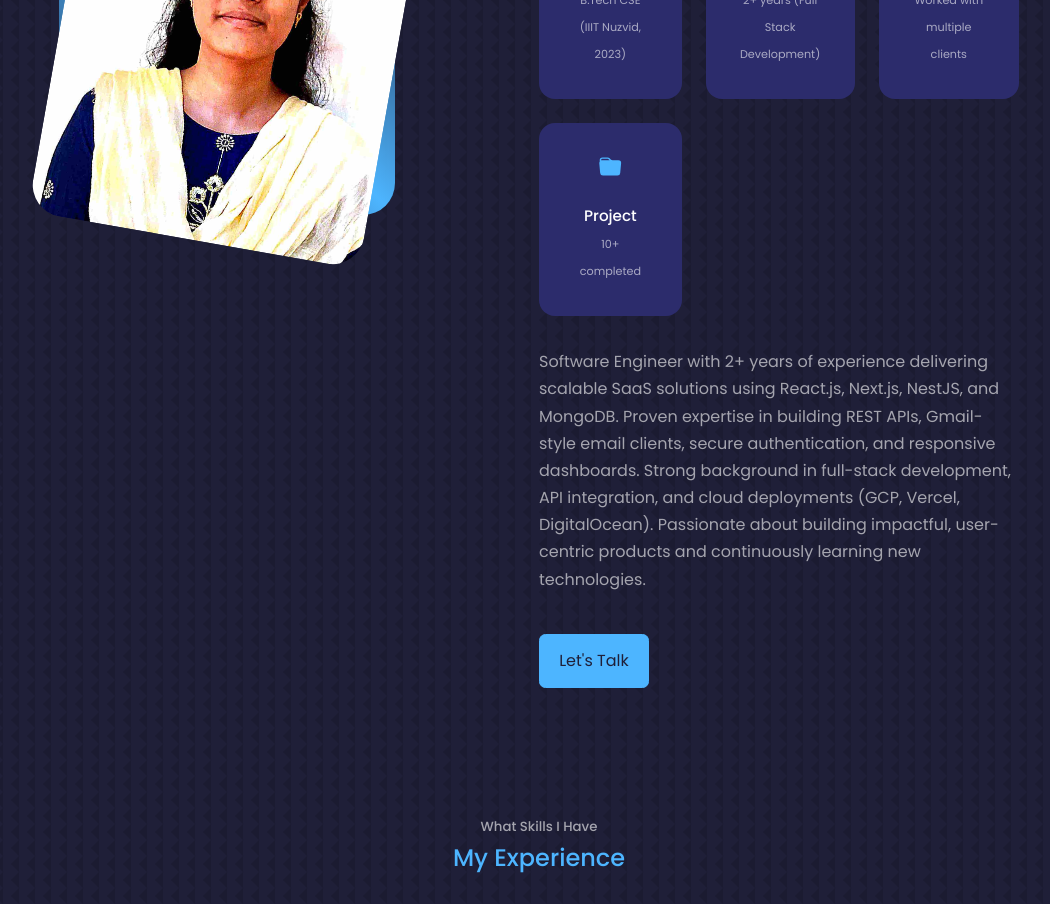
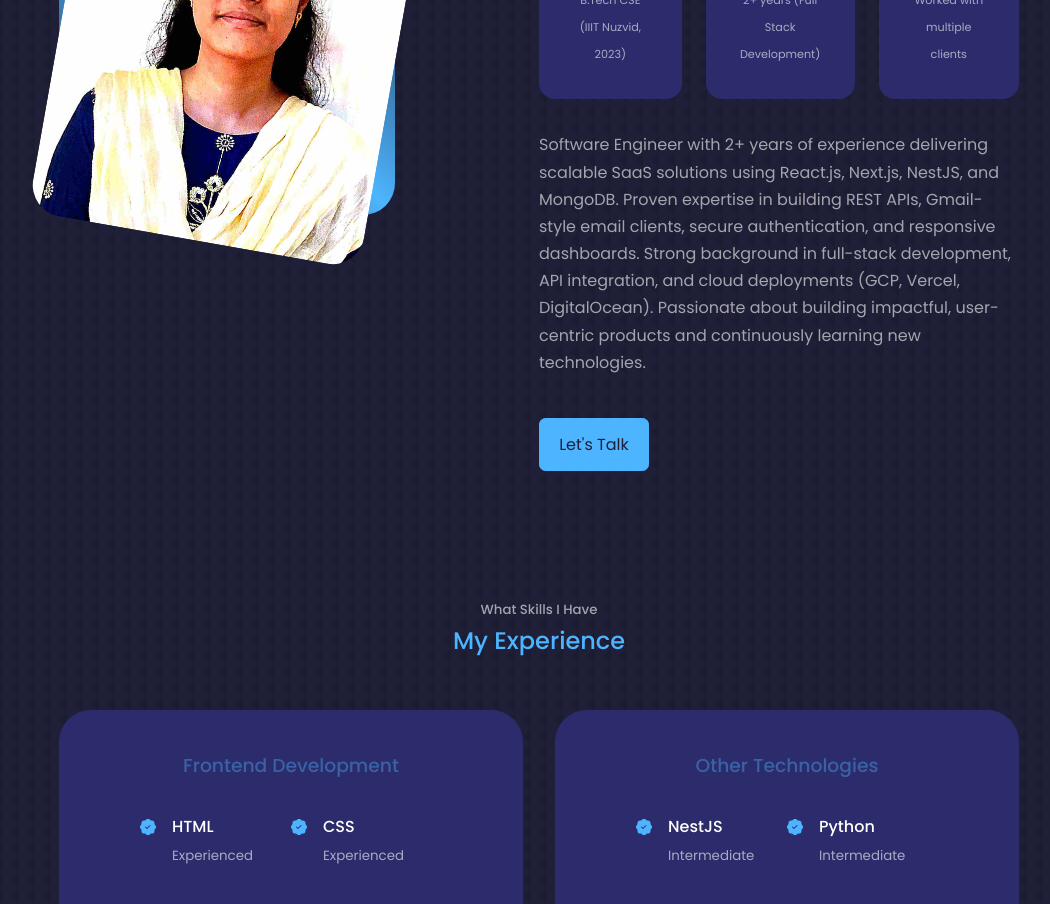
Before and after one commit to Tahaseen2002/webportfolio-react, a React (Create React App) app: page / in a window 1280 px wide. Shown: the part 1160-2064 px from the top of the page, without its empty margins (101-1151 px from the left). Built offline with nearby package versions, Linux system fonts and the light colour scheme.

Commit message:
Update About.jsx

```diff
--- a/src/components/about/About.jsx
+++ b/src/components/about/About.jsx
@@ -33,11 +33,11 @@ const About = () => {
               <h5>Client</h5>
               <small>Worked with multiple clients</small>
             </article>
-            <article className='about__card'>
+{/*             <article className='about__card'>
               <BsFillFolderFill className='about__icon' />
               <h5>Project</h5>
               <small>10+ completed </small>
-            </article>
+            </article> */}
           </div>
           <p> Software Engineer with 2+ years of experience delivering scalable SaaS solutions using
   React.js, Next.js, NestJS, and MongoDB. Proven expertise in building REST APIs, Gmail-style
```
